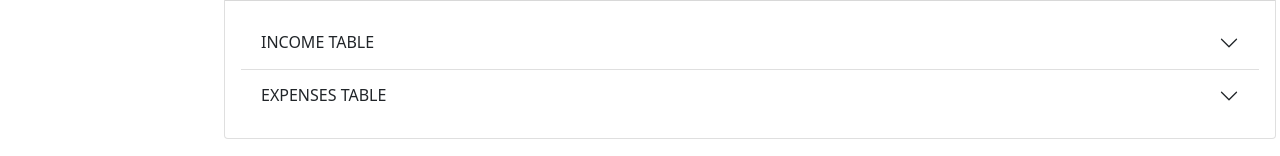
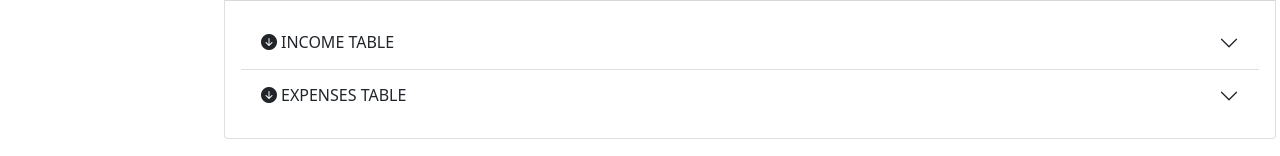
Before and after one commit to demi0040/Accounting, a website: page dashboard.html in a window 1280 px wide. Shown: the part 836-992 px from the top of the page. Drawn offline with nearby package versions, Linux system fonts and the light colour scheme; files whose address does not match are found by name.

Commit message:
collapse menu

```diff
--- a/dashboard.html
+++ b/dashboard.html
@@ -427,7 +427,7 @@
                                 <div class="accordion-item">
                                     <h2 class="accordion-header" id="flush-headingOne">
                                         <button class="accordion-button btn-outline-secondary collapsed" type="button" data-bs-toggle="collapse" data-bs-target="#flush-collapseOne" aria-expanded="false" aria-controls="flush-collapseOne">
-                                  INCOME TABLE
+                                          <i class="bi bi-arrow-down-circle-fill pe-1"></i>INCOME TABLE
                                 </button>
                                     </h2>
                                     <div id="flush-collapseOne" class="accordion-collapse collapse" aria-labelledby="flush-headingOne" data-bs-parent="#accordionFlushExample">
@@ -439,7 +439,7 @@
                                 <div class="accordion-item">
                                     <h2 class="accordion-header" id="flush-headingTwo">
                                         <button class="accordion-button btn-outline-secondary collapsed" type="button" data-bs-toggle="collapse" data-bs-target="#flush-collapseTwo" aria-expanded="false" aria-controls="flush-collapseTwo">
-                                  EXPENSES TABLE
+                                          <i class="bi bi-arrow-down-circle-fill pe-1"></i>EXPENSES TABLE
                                 </button>
                                     </h2>
                                     <div id="flush-collapseTwo" class="accordion-collapse collapse" aria-labelledby="flush-headingTwo" data-bs-parent="#accordionFlushExample">
```
